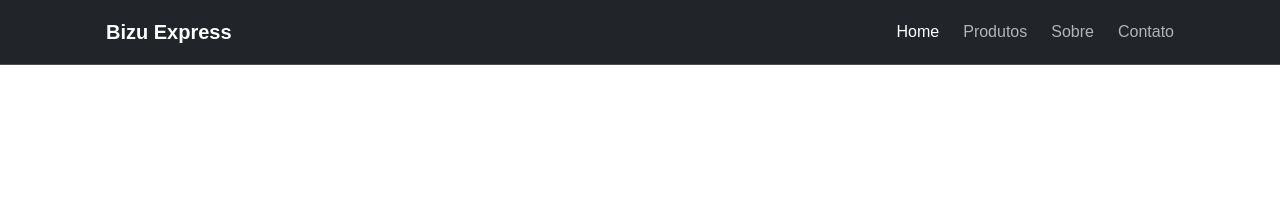
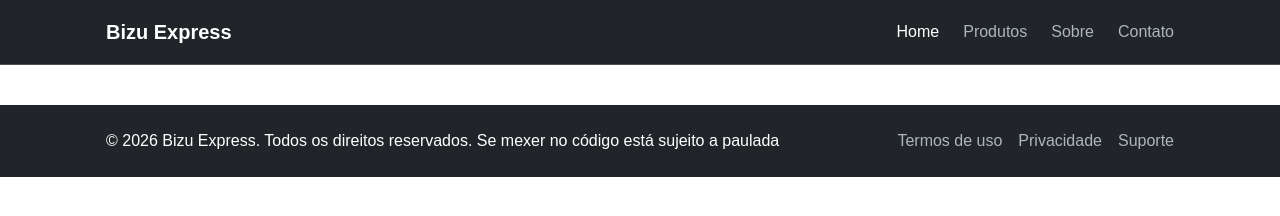
Before and after one commit to echavescms-eng/projetoEcommerce, a plain HTML site: page index.html in a window 1280 px wide. Drawn offline with Linux system fonts and the light colour scheme.

Commit message:
Adição Rodapé

```diff
--- /dev/null
+++ b/css/footer.css
@@ -0,0 +1,47 @@
+body {
+    display: flex;
+    flex-direction: column;
+    min-height: 100vh;
+}
+
+main {
+    flex: 1;
+}
+
+.footer {
+    background-color: #212529;
+    color: #fff;
+    padding: 24px 0;
+    margin-top: 40px;
+}
+
+.footer__content {
+    display: flex;
+    flex-direction: column;
+    align-items: center;
+    gap: 16px;
+    text-align: center;
+}
+
+.footer__nav {
+    display: flex;
+    gap: 16px;
+}
+
+.footer__link {
+    color: #adb5bd;
+    transition: color 0.2s;
+}
+
+.footer__link:hover {
+    color: #fff;
+    text-decoration: underline;
+}
+
+@media (min-width: 768px) {
+    .footer__content {
+        flex-direction: row;
+        justify-content: space-between;
+        text-align: left;
+    }
+}
--- a/index.html
+++ b/index.html
@@ -6,6 +6,7 @@
     <title>Bizu Express</title>
     <link rel="stylesheet" href="css/style.css">
     <link rel="stylesheet" href="css/header.css">
+    <link rel="stylesheet" href="css/footer.css">
 </head>
 <body>
     <header class="header">
@@ -25,6 +26,16 @@
         </div>
     </header>
 
+<footer class="footer">
+    <div class="container footer__content">
+        <p class="footer__copy">&copy; 2026 Bizu Express. Todos os direitos reservados. Se mexer no código está sujeito a paulada</p>
+        <nav class="footer__nav">
+            <a class="footer__link" href="#">Termos de uso</a>
+            <a class="footer__link" href="#">Privacidade</a>
+            <a class="footer__link" href="#">Suporte</a>
+        </nav>
+    </div>
+</footer>
 
     <script src="script.js"></script>
 </body>
```
